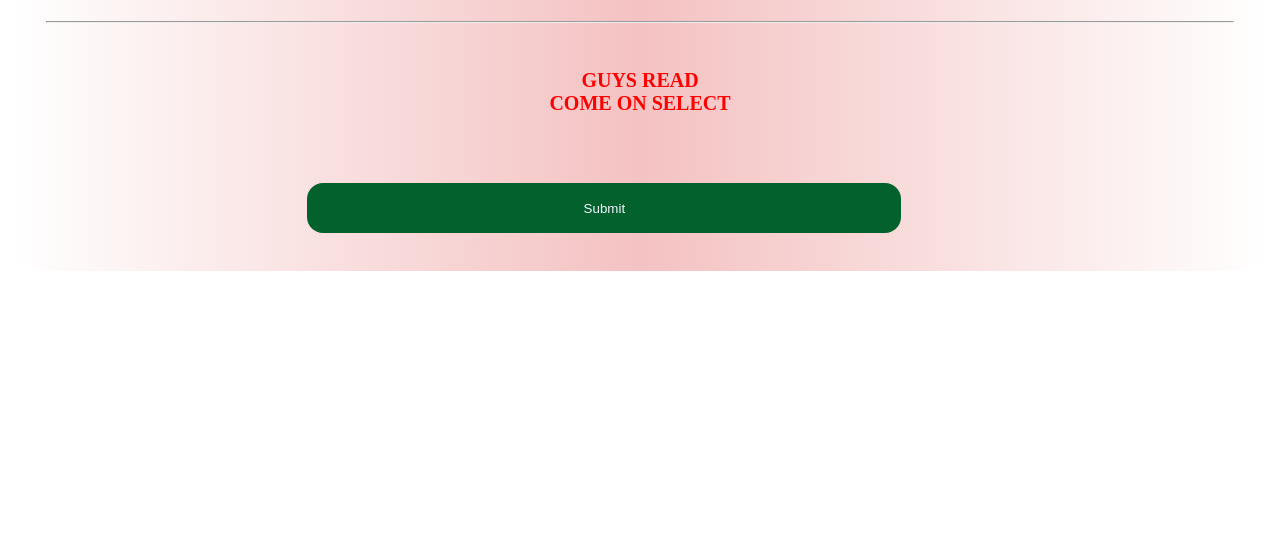
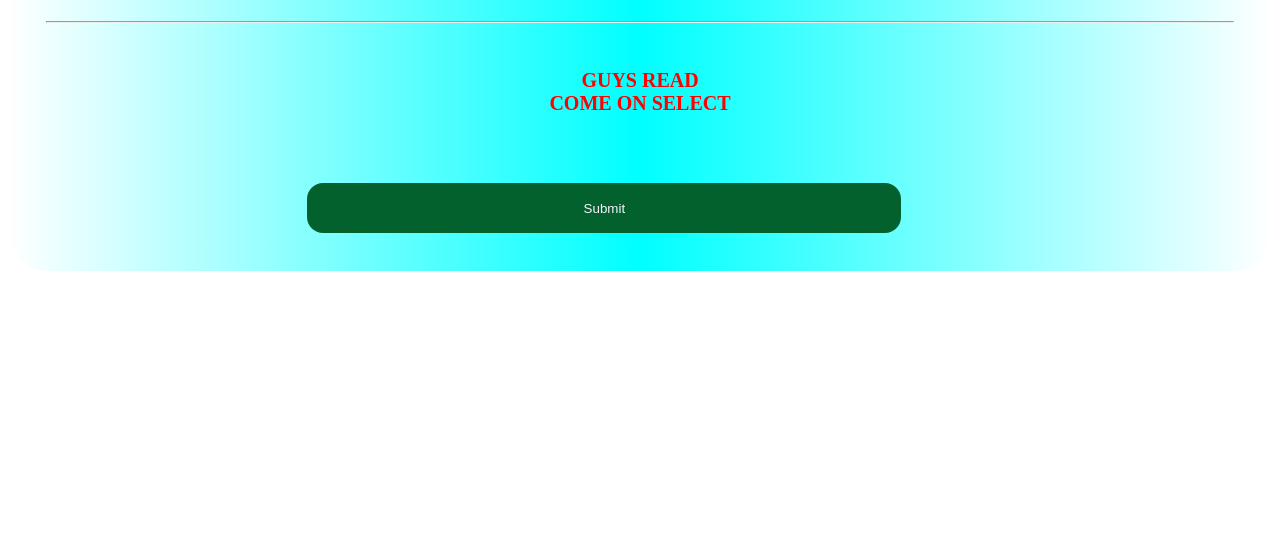
Before and after one commit to MASTER-GOKUL/1, a plain HTML site: page index.html in a window 1280 px wide. Shown: the part 267-800 px from the top of the page. Drawn offline with Linux system fonts and the light colour scheme.

Commit message:
Update index.html

```diff
--- a/index.html
+++ b/index.html
@@ -14,7 +14,7 @@ h1{ font-size: +50;
                 border-radius: 2.5rem;
             }
 .bg1{
-  		background: -webkit-linear-gradient(left,#FFFFFF,	 #f4c2c2,	#FFFFFF);
+  		background: -webkit-linear-gradient(left,#FFFFFF,	#00FFFF,	#FFFFFF);
 }
 .btnSubmit
             {
```
